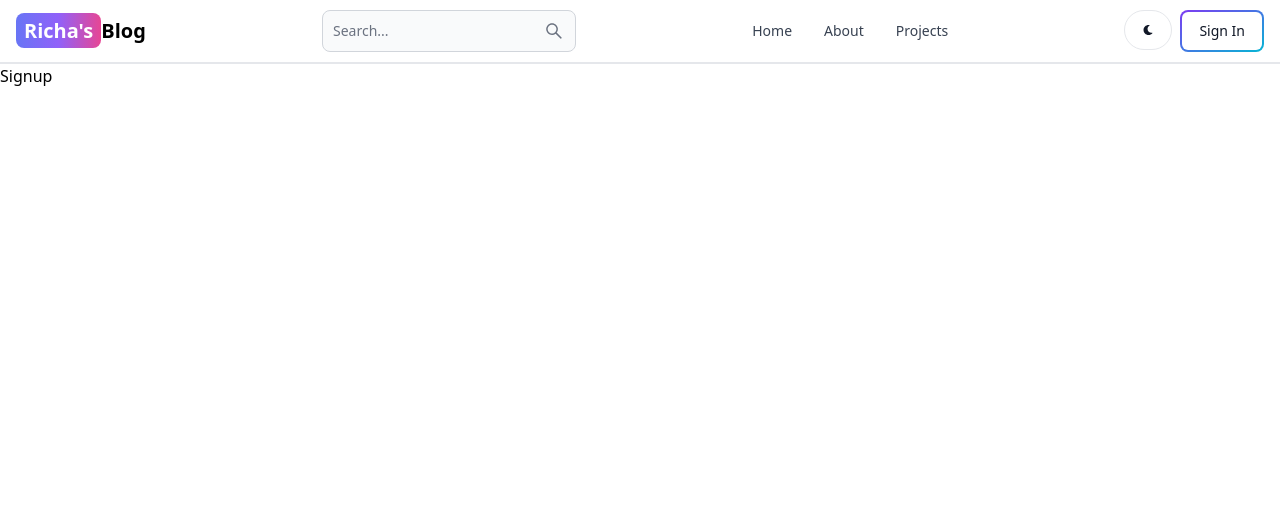
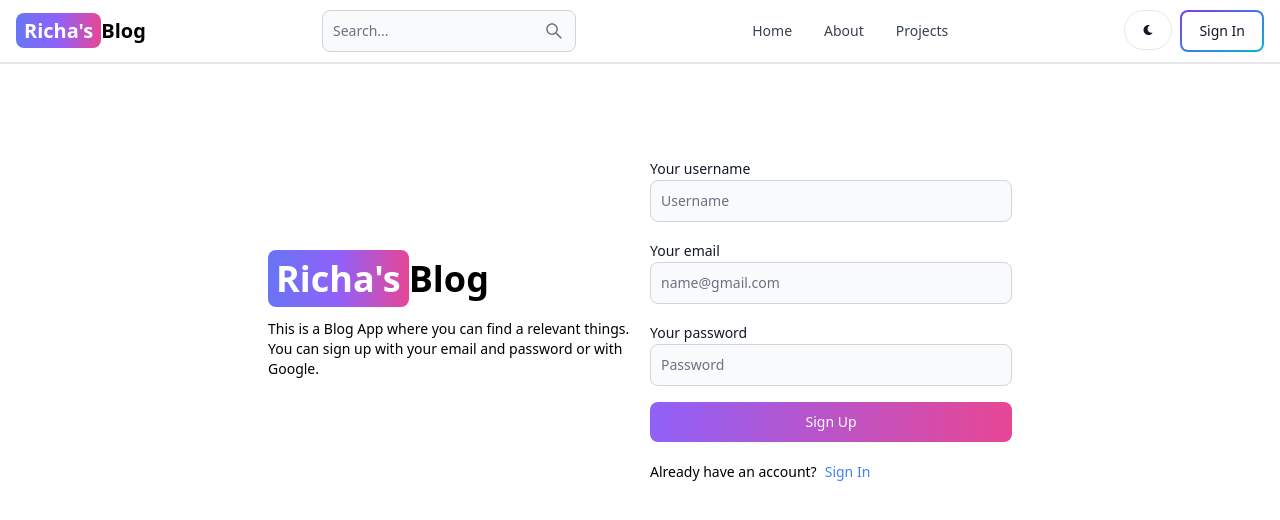
Before and after one commit to RichaSinha01/mern-blog-app, a React (Vite) app in the folder client/: page /sign-up in a window 1280 px wide. Shown: the top 520 px of the page. Built offline with nearby package versions, Linux system fonts and the light colour scheme.

Commit message:
create signup page UI

```diff
--- a/client/src/pages/Signup.jsx
+++ b/client/src/pages/Signup.jsx
@@ -1,7 +1,67 @@
-import React from 'react'
+import React from 'react';
+import { Link } from 'react-router-dom';
+import { Label, TextInput, Button } from 'flowbite-react';
 
 export default function Signup() {
   return (
-    <div>Signup</div>
+    <div className='min-h-screen mt-20'>
+      <div className='flex p-3 max-w-3xl mx-auto flex-col md:flex-row md:items-center gap-5'>
+        {/* left */}
+        <div className='flex-1'>
+          <Link to='/' className='font-bold dark:text-white text-4xl'>
+            <span className='px-2 py-1 bg-gradient-to-r from-indigo-500 via-purple-500 to-pink-500 rounded-lg text-white'>
+              Richa's
+            </span>
+            Blog
+          </Link>
+          <p className='text-sm mt-5'>
+            This is a Blog App where you can find a relevant things. You can sign up with your email and password
+            or with Google.
+          </p>
+        </div>
+        {/* right */}
+
+        <div className='flex-1'>
+          <form className='flex flex-col gap-4'>
+            <div>
+              <Label value='Your username' />
+              <TextInput
+                type='text'
+                placeholder='Username'
+                id='username'
+              />
+            </div>
+            <div>
+              <Label value='Your email' />
+              <TextInput
+                type='email'
+                placeholder='name@gmail.com'
+                id='email'
+              />
+            </div>
+            <div>
+              <Label value='Your password' />
+              <TextInput
+                type='password'
+                placeholder='Password'
+                id='password'
+              />
+            </div>
+            <Button
+              gradientDuoTone='purpleToPink'
+              type='submit'
+            >
+                Sign Up
+            </Button>
+          </form>
+          <div className='flex gap-2 text-sm mt-5'>
+            <span>Already have an account?</span>
+            <Link to='/sign-in' className='text-blue-500'>
+              Sign In
+            </Link>
+          </div>
+      </div>
+    </div>
+  </div>
   )
 }
```
